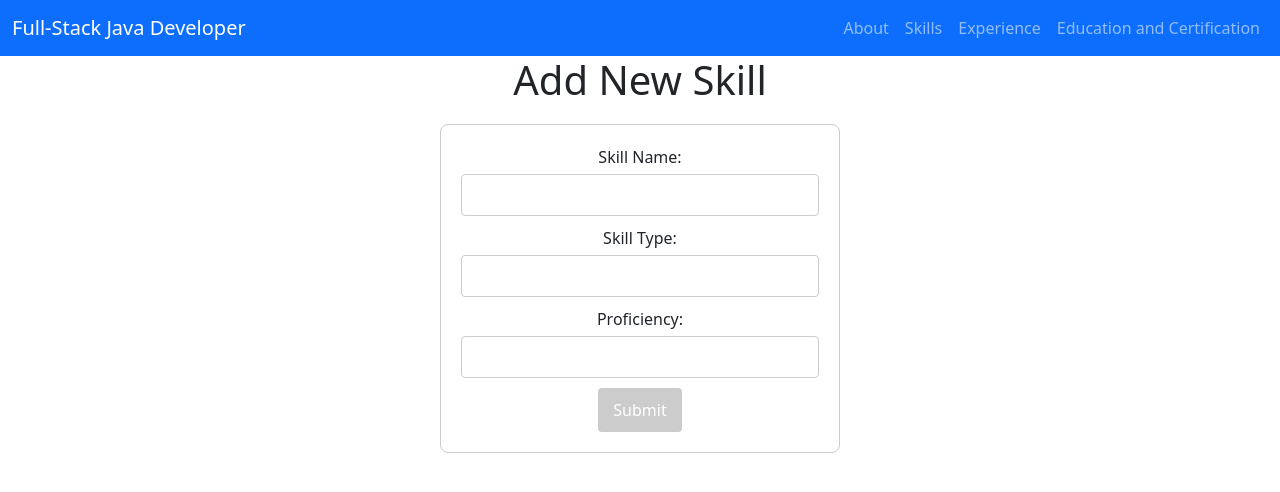
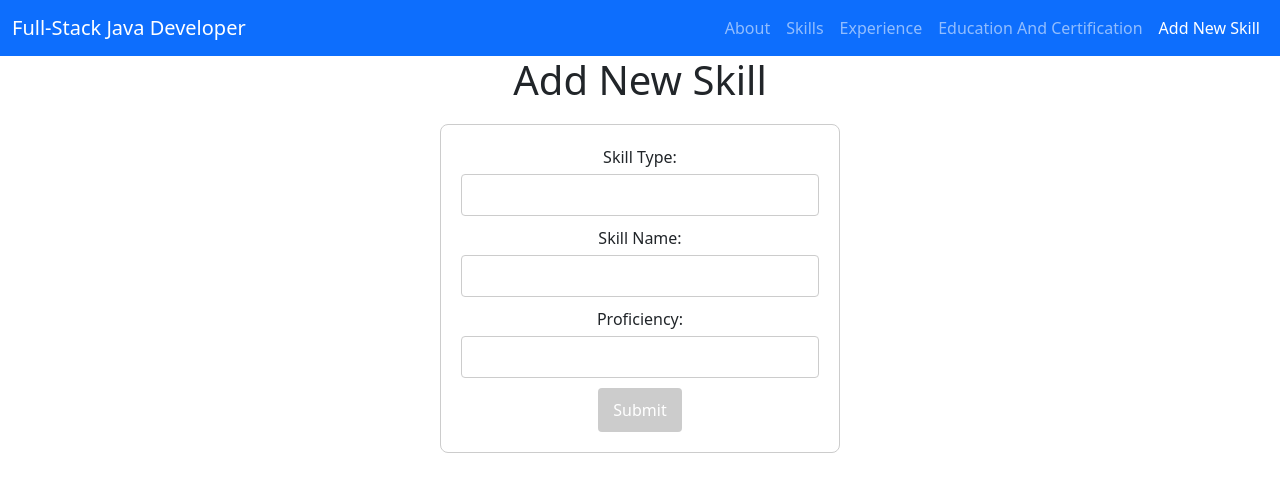
Before and after one commit to bparida99/PortfolioUI, an Angular app: page /add-skill in a window 1280 px wide. Shown: the top 492 px of the page. Built offline with nearby package versions, Linux system fonts and the light colour scheme.

Commit message:
update added

```diff
--- a/src/app/add-skill/add-skill.component.html
+++ b/src/app/add-skill/add-skill.component.html
@@ -2,7 +2,7 @@
     <h1>Add New Skill</h1>
     <form [formGroup]="form" (ngSubmit)="onSubmit()">
       <div>
-        <label for="skill">Skill Name:</label>
+        <label for="skill">Skill Type:</label>
         <input id="skill" formControlName="skill" />
         <div *ngIf="form.get('skill')?.touched && form.get('skill')?.invalid">
           <small *ngIf="form.get('skill')?.hasError('required')">Skill Name is required.</small>
@@ -10,7 +10,7 @@
         </div>
       </div>
       <div>
-        <label for="details">Skill Type:</label>
+        <label for="details">Skill Name:</label>
         <input id="details" formControlName="details" />
         <div *ngIf="form.get('details')?.touched && form.get('details')?.invalid">
           <small *ngIf="form.get('details')?.hasError('required')">Skill Type is required.</small>
--- a/src/app/nav-bar/nav-bar.component.html
+++ b/src/app/nav-bar/nav-bar.component.html
@@ -16,7 +16,10 @@
             <a class="nav-link" routerLink="/experience" routerLinkActive="active">Experience</a>
           </li>
           <li class="nav-item">
-            <a class="nav-link" routerLink="/education" routerLinkActive="active">Education and Certification</a>
+            <a class="nav-link" routerLink="/education" routerLinkActive="active">Education And Certification</a>
+          </li>
+          <li class="nav-item">
+            <a class="nav-link" routerLink="/add-skill" routerLinkActive="active">Add New Skill</a>
           </li>
         </ul>
       </div>
```
